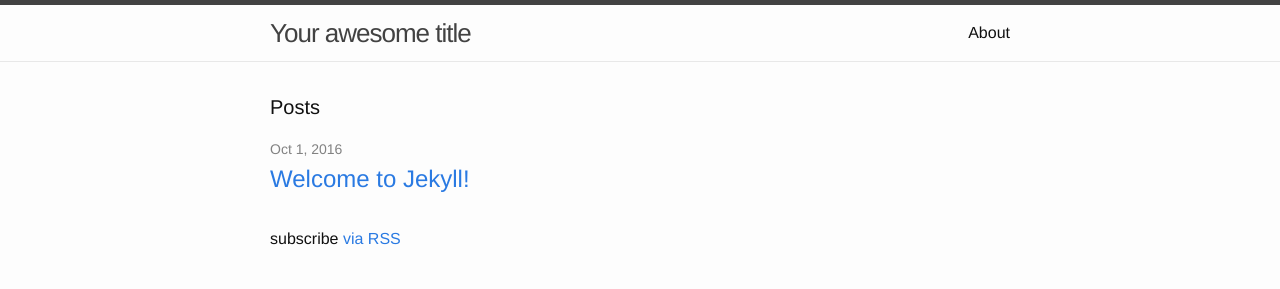
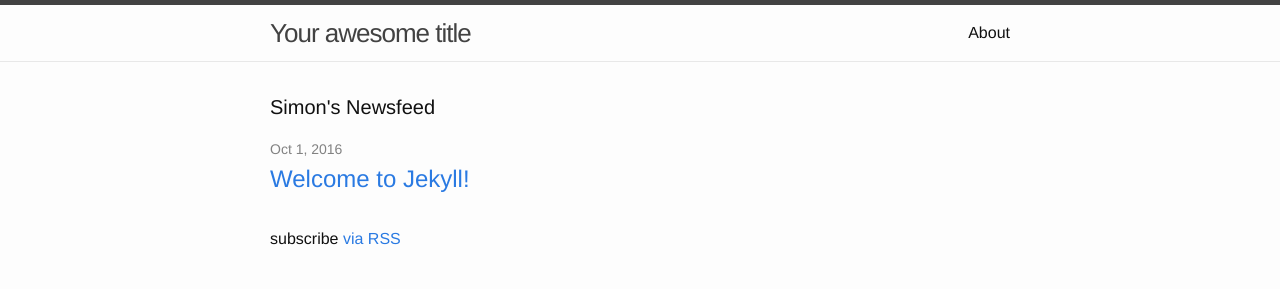
Before and after one commit to Simon1788/Simon1788.github.io, a Jekyll site: the page built from index.html, in a window 1280 px wide. Shown: the top 289 px of the page. Built offline with Jekyll 4.4.1, drawn with Linux system fonts in a browser that asks for light colours.

Commit message:
Update index.html

```diff
--- a/index.html
+++ b/index.html
@@ -4,7 +4,7 @@
 
 <div class="home">
 
-  <h1 class="page-heading">Posts</h1>
+  <h1 class="page-heading">Simon's Newsfeed</h1>
 
   <ul class="post-list">
     {% for post in site.posts %}
```
